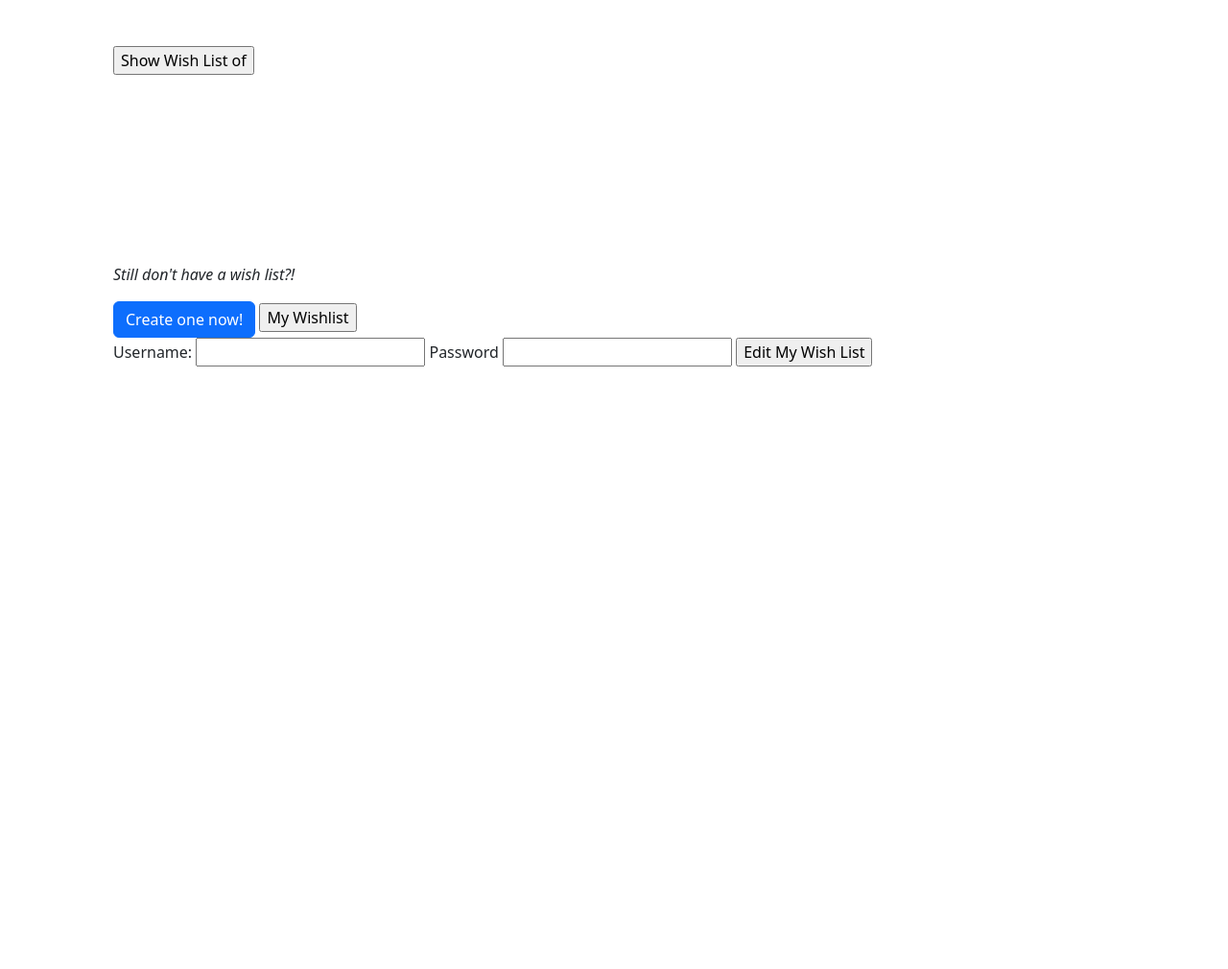
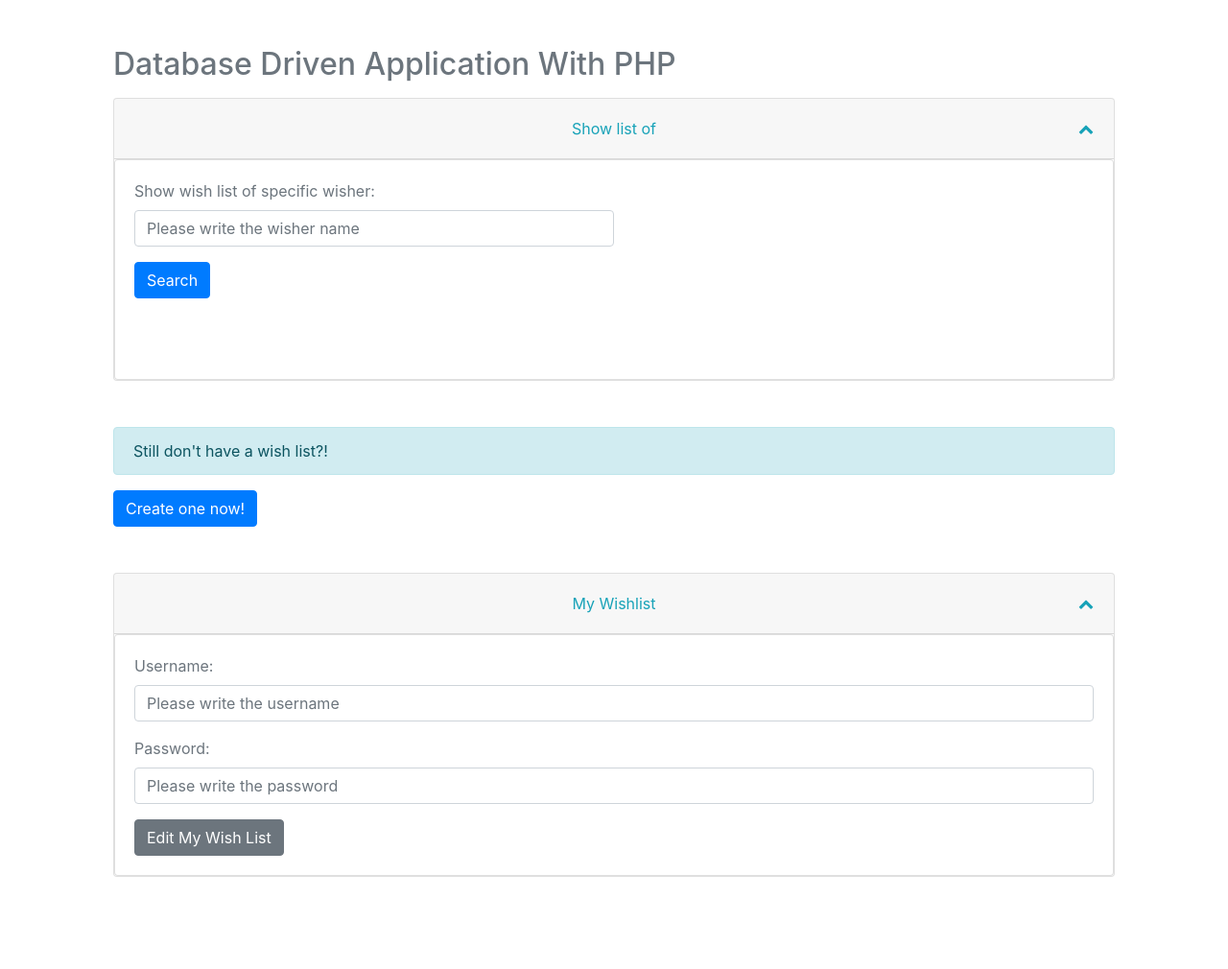
Before and after one commit to gilsantosjulian/php-whisers-project, a PHP site: page / in a window 1280 px wide. Shown: the whole page at 96% size. Before the commit the page ends 382 px from the top, so only its background shows below. Run offline with PHP 8.4, Linux system fonts and the light colour scheme; data that the repository does not hold is empty; a stand-in replaces the project's code that opens the database connection; some libraries are stand-ins or nearby versions.

Commit message:
feature: Applying styles - all files

```diff
--- a/editWish.php
+++ b/editWish.php
@@ -16,7 +16,10 @@ else
   $wish = array("id" => "", "description" => "", "due_date" => "");
 ?>
 
-<body>
+<body class="container p-5">
+
+  <h2 class="text-secondary mb-3">Database Driven Application With PHP</h2>
+
   <form name="editWish" action="editWish.php" method="POST">
     Describe your wish: <input type="text" name="wish" value="<?php echo $wish['description']; ?>" /><br />
     When do you want to get it? <input type="text" name="dueDate" value="<?php echo $wish['due_date']; ?>" /><br />
--- a/includes/layout.php
+++ b/includes/layout.php
@@ -2,16 +2,20 @@
 <html xmlns="http://www.w3.org/1999/xhtml" xml:lang="en" lang="en">
 
 <head>
-  <title>Quiz 2</title>
+  <title>Final PHP Project</title>
   <!--Stylesheet-->
-  <link rel="stylesheet" href="style.css">
   <meta charset="utf-8">
   <meta name="viewport" content="width=device-width, initial-scale=1">
-  <link href="https://cdn.jsdelivr.net/npm/bootstrap@5.2.0-beta1/dist/css/bootstrap.min.css" rel="stylesheet" integrity="sha384-0evHe/X+R7YkIZDRvuzKMRqM+OrBnVFBL6DOitfPri4tjfHxaWutUpFmBp4vmVor" crossorigin="anonymous">
-  <script src="https://cdn.jsdelivr.net/npm/bootstrap@5.2.0-beta1/dist/js/bootstrap.bundle.min.js" integrity="sha384-pprn3073KE6tl6bjs2QrFaJGz5/SUsLqktiwsUTF55Jfv3qYSDhgCecCxMW52nD2" crossorigin="anonymous">
-  </script>
+
+  <link rel="stylesheet" href="style.css">
+  <link rel="stylesheet" href="https://cdn.jsdelivr.net/npm/bootstrap@4.0.0/dist/css/bootstrap.min.css" integrity="sha384-Gn5384xqQ1aoWXA+058RXPxPg6fy4IWvTNh0E263XmFcJlSAwiGgFAW/dAiS6JXm" crossorigin="anonymous">
+
+  <script src="https://code.jquery.com/jquery-3.2.1.slim.min.js" integrity="sha384-KJ3o2DKtIkvYIK3UENzmM7KCkRr/rE9/Qpg6aAZGJwFDMVNA/GpGFF93hXpG5KkN" crossorigin="anonymous"></script>
+  <script src="https://cdn.jsdelivr.net/npm/popper.js@1.12.9/dist/umd/popper.min.js" integrity="sha384-ApNbgh9B+Y1QKtv3Rn7W3mgPxhU9K/ScQsAP7hUibX39j7fakFPskvXusvfa0b4Q" crossorigin="anonymous"></script>
+  <script src="https://cdn.jsdelivr.net/npm/bootstrap@4.0.0/dist/js/bootstrap.min.js" integrity="sha384-JZR6Spejh4U02d8jOt6vLEHfe/JQGiRRSQQxSfFWpi1MquVdAyjUar5+76PVCmYl" crossorigin="anonymous"></script>
+
   <?php
   // Include config file
-  require_once("./Includes/db.php");
+  require_once("./includes/db.php");
   ?>
 </head>
--- a/index.php
+++ b/index.php
@@ -4,30 +4,79 @@ include('includes/layout.php');
 ?>
 
 <body class="container p-5">
-  <input type="submit" name="showWishList" value="Show Wish List of" onclick="javascript:showHideShowWishListForm()" />
-  <form class="container px-0 mb-5" action="wishlist.php" method="GET" name="wishList" style="visibility:hidden">
-    <div class="input-group-md mb-3 w-50">
-      <label for="user" class="form-label text-secondary">Show wish list of:</label>
-      <input class="form-control mb-3" placeholder="Please write the input" type="text" name="user" id="user">
-      <button type="submit" class="btn btn-primary">Go</button>
+
+  <h2 class="text-secondary mb-3">Database Driven Application With PHP</h2>
+
+  <div id="accordionOne" class="mb-5">
+    <div class="card">
+      <div class="card-header" id="headingOne">
+        <h5 class="mb-0 panel-title">
+          <a class="btn btn-link text-info" data-toggle="collapse" data-target="#collapseOne" aria-expanded="true" aria-controls="collapseOne">
+            Show list of
+          </a>
+        </h5>
+      </div>
+
+      <div id="collapseOne" class="collapse show" aria-labelledby="headingOne" data-parent="#accordionOne">
+        <div class="card card-body">
+          <form class="container px-0 mb-5" action="wishlist.php" method="GET" name="wishList">
+            <div class="input-group-md mb-3 w-50">
+              <label for="user" class="form-label text-secondary">Show wish list of specific wisher:</label>
+              <input class="form-control mb-3" placeholder="Please write the wisher name" type="text" name="user" id="user">
+              <button type="submit" class="btn btn-primary">Search</button>
+            </div>
+          </form>
+        </div>
+      </div>
     </div>
-  </form>
-  <br>
-  <p><em>Still don't have a wish list?!</em></p>
-  <a href="createNewWisher.php"><button class="btn btn-primary">Create one now!</button></a>
+  </div>
 
-  <input type="submit" name="myWishList" value="My Wishlist" onclick="javascript:showHideLogonForm()" />
-  <form name="logon" action="index.php" method="POST" style="visibility:<?php if ($logonSuccess) echo "hidden";
-                                                                        else echo "visible"; ?>">
-    Username: <input type="text" name="user">
-    Password <input type="password" name="userpassword">
-    <input type="submit" value="Edit My Wish List">
-  </form>
+  <div class="mb-5">
+    <!-- <p><em>Still don't have a wish list?!</em></p> -->
+    <div class="alert alert-info" role="alert">
+      Still don't have a wish list?!
+    </div>
+    <a href="createNewWisher.php"><button class="btn btn-primary">Create one now!</button></a>
+  </div>
+
+
+
+  <div id="accordionTwo" class="mb-5">
+    <div class="card">
+      <div class="card-header" id="headingTwo">
+        <h5 class="mb-0 panel-title">
+          <a class="btn btn-link text-info" data-toggle="collapse" data-target="#collapseTwo" aria-expanded="true" aria-controls="collapseTwo">
+            My Wishlist
+          </a>
+        </h5>
+      </div>
+
+      <div id="collapseTwo" class="collapse show" aria-labelledby="headingTwo" data-parent="#accordionTwo">
+        <div class="card card-body">
+          <form name="logon" action="index.php" method="POST" style="visibility:
+                <?php
+                if ($logonSuccess) echo "hidden";
+                else echo "visible";
+                ?>">
+
+            <label for="user" class="form-label text-secondary">Username:</label>
+            <input class="form-control mb-3" placeholder="Please write the username" type="text" name="user" id="user">
+
+            <label for="user" class="form-label text-secondary">Password:</label>
+            <input class="form-control mb-3" placeholder="Please write the password" type="password" name="userpassword" id="password">
+
+            <button type="submit" class="btn btn-secondary">Edit My Wish List</button>
+          </form>
+        </div>
+      </div>
+    </div>
+  </div>
+
 </body>
 <?php
 $logonSuccess = false;
 
-// verify user's credentials
+// Verify user's credentials
 if ($_SERVER['REQUEST_METHOD'] == "POST") {
   $logonSuccess = (WishDB::getInstance()->verify_wisher_credentials($_POST['user'], $_POST['userpassword']));
   if ($logonSuccess == true) {
@@ -36,30 +85,9 @@ if ($_SERVER['REQUEST_METHOD'] == "POST") {
     header('Location: editWishList.php');
     exit;
   } else {
-    echo "Invalid name and/or password";
+    echo '<div class="alert alert-danger"><em>Invalid name and/or password.</em></div>';
   }
 }
 ?>
-<script>
-  function showHideLogonForm() {
-    if (document.all.logon.style.visibility == "visible") {
-      document.all.logon.style.visibility = "hidden";
-      document.all.myWishList.value = "My Wishlist >>";
-    } else {
-      document.all.logon.style.visibility = "visible";
-      document.all.myWishList.value = "<< My Wishlist";
-    }
-  }
-
-  function showHideShowWishListForm() {
-    if (document.all.wishList.style.visibility == "visible") {
-      document.all.wishList.style.visibility = "hidden";
-      document.all.showWishList.value = "Show Wish List of >>";
-    } else {
-      document.all.wishList.style.visibility = "visible";
-      document.all.showWishList.value = "<< Show Wish List of";
-    }
-  }
-</script>
 
 </html>
--- /dev/null
+++ b/style.css
@@ -0,0 +1,52 @@
+@import url('https://maxcdn.bootstrapcdn.com/font-awesome/4.6.1/css/font-awesome.min.css');
+
+.panel-title>a {
+  display: block;
+  position: relative;
+}
+
+.panel-title>a:after {
+    content: "\f078";
+    /* fa-chevron-down */
+    font-family: 'FontAwesome';
+    position: absolute;
+    right: 0;
+}
+
+.panel-title>a[aria-expanded="true"]:after {
+    content: "\f077";
+    /* fa-chevron-up */
+}
+
+.panel-title>a {
+  display: block;
+  position: relative;
+}
+
+.panel-title>a:after {
+  content: "\f078";
+  /* fa-chevron-down */
+  font-family: 'FontAwesome';
+  position: absolute;
+  right: 0;
+}
+
+.panel-title>a[aria-expanded="true"]:after {
+  content: "\f077";
+  /* fa-chevron-up */
+}
+
+.actions-box {
+  display: flex;
+  gap: 10px;
+}
+
+.edit_wish_content-top {
+  display: flex;
+  justify-content: space-between;
+}
+
+td {
+  margin: auto;
+  vertical-align: middle !important;
+}
```
Also changed, not shown: createNewWisher.php (+44 -16 lines), editWishList.php (+35 -21 lines), wishlist.php (+23 -9 lines). Lines whose indentation alone changed are shown as unchanged.
